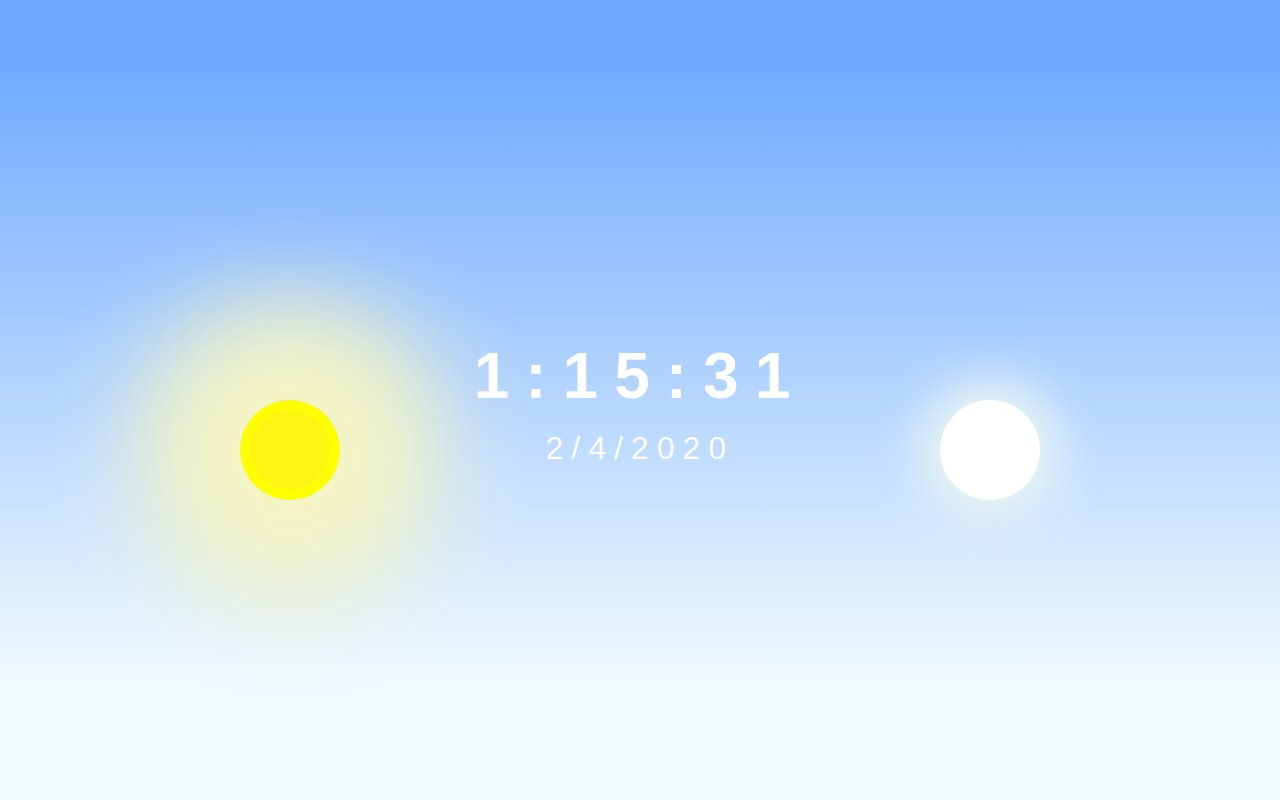
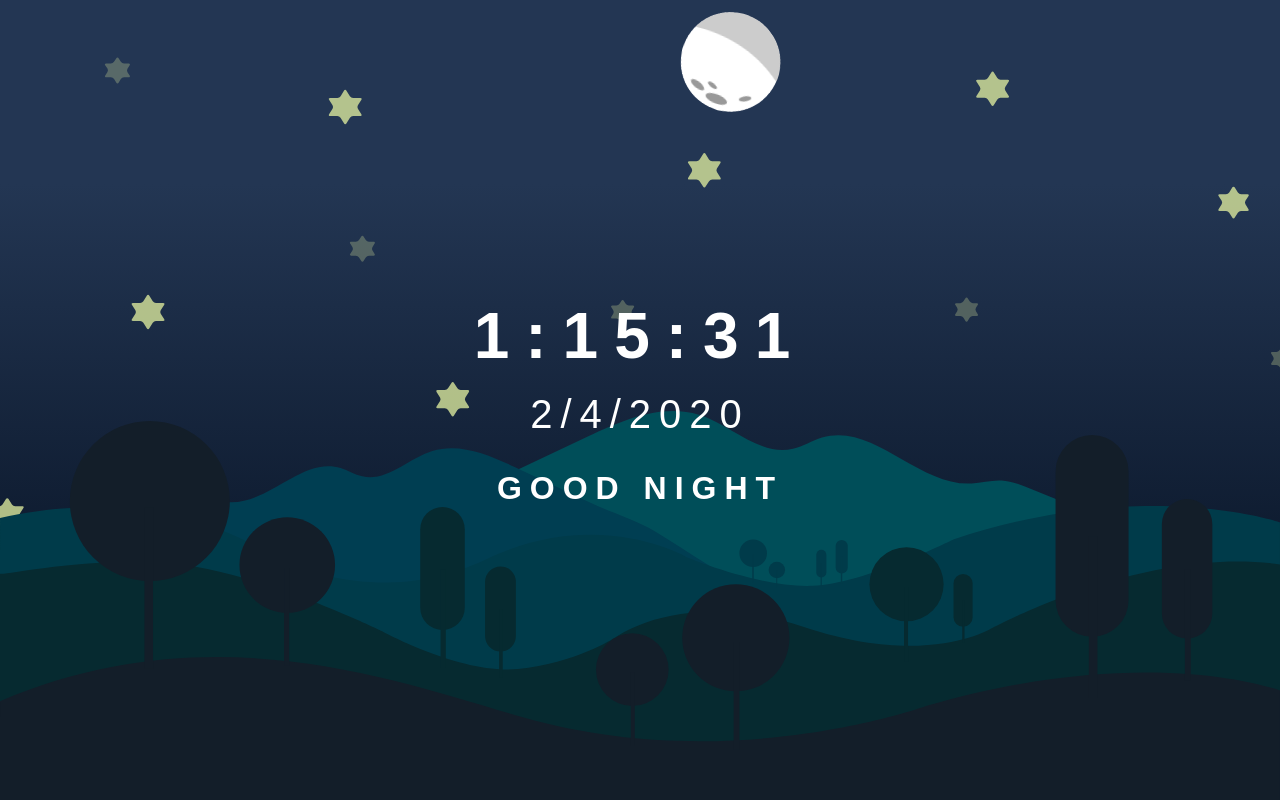
Before and after one commit to toannguyen0592/dynamic-background-changing-clock, a plain HTML site: page index.html in a window 1280 px wide. Drawn offline with nearby package versions, Linux system fonts and the light colour scheme.

Commit message:
Continue adding content to the page

```diff
--- a/index.html
+++ b/index.html
@@ -15,26 +15,20 @@
     </head>
 
     <body>
-        <div class="background">
+        <div id="background" class="background">
             <div class="star"></div>
-            <div class="cloud"></div>
+            <div id="cloud" class="cloud"></div>
             <div class="sunMoon" id="sunmoon">
                 <div class="sun"></div>
                 <div class="moon">
-                    <div class="crater"></div>
-                    <div class="crater"></div>
-                    <div class="crater"></div>
                 </div>
             </div>
-            <div class="time-date">
+            <div class="time-date" id="time-date">
                 <div id="time"></div>
                 <div id="date"></div>
                 <div id="greeting"></div>
             </div>
             <div id="ground">
-                <div id="bground"></div>
-                <div id="midground"></div>
-                <div id="foreground"></div>
             </div>
         </div>
 
--- a/main.js
+++ b/main.js
@@ -45,24 +45,40 @@ function showDate() {
 function setBgGreeting() {
     let today = new Date();
     let hour = today.getHours();
+    let cloud = document.getElementById('cloud');
 
-    if (hour >= 6 && hour <= 7) {
+    if (hour > 6 && hour < 18) {
+        cloud.style.backgroundImage = "url('assets/cloudfront.svg'), url('assets/sky.svg')";
+        ground.style.backgroundImage = "url('assets/foreground.svg'), url('assets/midground.svg'), url('assets/background.svg'), url('assets/mountain.svg')";
+    } else {
+        cloud.style.backgroundImage = "url('assets/stars.svg')";
+        document.getElementById('time-date').style.color = "#ffffff";
+        ground.style.backgroundImage = "url('assets/foreground-night.svg'), url('assets/midground-night.svg'), url('assets/background-night.svg'), url('assets/mountain-night.svg')";
+    }
+
+
+    if (hour >= 0 && hour < 6) {
+        // Late Night
+        background.style.background = "var(--nighttime)";
+        greeting.textContent = 'Good Night';
+    } else if (hour >= 6 && hour <= 7) {
+        // Sunrise
         background.style.background = "var(--sunrise)";
-
         greeting.textContent = 'Good Morning';
     } else if (hour > 7 && hour < 12) {
         // Morning
         background.style.background = "var(--daytime)";
         greeting.textContent = 'Good Morning';
-    } else if (hour > 12 && hour < 18) {
+    } else if (hour >= 12 && hour < 18) {
         // Afternoon
         background.style.background = "var(--daytime)";
         greeting.textContent = 'Good Afternoon';
-    } else if (hour >= 18 && hour <= 19) {
+    } else if (hour >= 18 && hour < 19) {
+        // Sunset
         background.style.background = "var(--sunset)";
-
         greeting.textContent = 'Good Evening';
-    } else {
+    } else if (hour >= 19 && hour <= 24) {
+        // Night
         background.style.background = "var(--nighttime)";
 
         greeting.textContent = 'Good Night';
@@ -73,8 +89,6 @@ function setBgGreeting() {
 function rotateSunMoon() {
     let today = new Date(),
         hr = today.getHours();
-    // hrDegree = ((hr / 12) * 360) + 90;
-    // sunMoon.style.transform = `rotate(${hrDegree}deg)`;
 
     switch (hr) {
         case 0:
--- a/style.sass
+++ b/style.sass
@@ -1,77 +1,98 @@
 // Variables
-$sunrise: linear-gradient(0deg, rgba(219, 152, 52, 1) 15%, rgba(175, 228, 255, 1) 93%);
-$daytime: linear-gradient(0deg, rgba(240, 250, 255, 1) 15%, rgba(110, 169, 255, 1) 93%);
-$sunset: linear-gradient(0deg, rgba(236, 213, 80, 1) 15%, rgba(255, 124, 110, 1) 93%);
+$sunrise: linear-gradient(0deg, rgba(219, 152, 52, 1) 15%, rgba(175, 228, 255, 1) 93%); $daytime: linear-gradient(0deg, rgba(240, 250, 255, 1) 15%, rgba(110, 169, 255, 1) 93%); $sunset: linear-gradient(0deg, rgba(236, 213, 80, 1) 15%, rgba(255, 124, 110, 1) 93%);;
 $nighttime: linear-gradient(0deg, rgba(6, 17, 34, 1) 15%, rgba(35, 54, 83, 1) 77%);
 
+// $groundDay: linear-gradient(0deg, rgba(55,170,79,1) 11%, rgba(150,255,71,1) 77%);
+// $groundNight: linear-gradient(0deg, rgba(3,15,3,1) 18%, rgba(25,91,97,1) 94%);
 
 
-\:root --sunrise: #{$sunrise};
---daytime: #{$daytime};
---sunset: #{$sunset};
---nighttime: #{$nighttime};
-// --ground-day: #{$groundDay};
-// --ground-night: #{$groundNight};
+\:root
+    --sunrise: #{$sunrise};
+    --daytime: #{$daytime};
+    --sunset: #{$sunset};
+    --nighttime: #{$nighttime};
+    // --ground-day: #{$groundDay};
+    // --ground-night: #{$groundNight};
 
 
-* margin: 0;
-padding: 0;
+*
+    margin: 0;
+    padding: 0;
+body
+    box-sizing: border-box;
+    font-family: Verdana, Geneva, Tahoma, sans-serif;
+.background
+    background: var(--daytime);
+    max-width: 100vw;
+    max-height: 100vh;
+    height: 100%;
+    width: 100%;
+    position: relative;
+    display: flex;
+    align-items: center;
+    justify-content: center;
+    overflow: hidden;
 
-body box-sizing: border-box;
-font-family: Verdana,
-Geneva,
-Tahoma,
-sans-serif;
+#ground
+    position: absolute;
+    z-index: 3;
+    height: 100vh;
+    width: 100vw;
+    background-image: url('assets/foreground.svg'), url('assets/midground.svg'), url('assets/background.svg'), url('assets/mountain.svg');
+    background-position: bottom, bottom, bottom, bottom center;
+    background-repeat: no-repeat;
 
-.background background: var(--daytime);
-max-width: 100%;
-max-height: 100%;
-height: 100vh;
-width: 100vw;
-position: relative;
-display: flex;
-align-items: center;
-justify-content: center;
-overflow: hidden;
+.cloud
+    background: url('assets/cloudfront.svg'), url('assets/sky.svg');
+    background-position: 0 50%;
+    background-repeat: repeat-x;
+    background-size: cover;
+    height: 100vh;
+    width: 100vw;
+    transition: 1s ease-in-out;
+    animation: animate 40s linear infinite;
 
-// #ground
-//     height: 100%;
-//     width: 100%;
+@keyframes animate
+    from
+        background-position: 0 50%;
+    to
+        background-position: 100% 50%;
 
-
-#bground background: url('assets/midground.svg');
-
-.sunMoon margin-top: 100px;
-border-radius: 50%;
-height: 800px;
-width: 800px;
-position: absolute;
-// top: 50%;
-// left: 50%;
-// transform: translate(-50%,-50%);
-display: flex;
-flex-direction: row;
-align-items: center;
-justify-content: space-between;
-.sun,
-.moon height: 100px;
-width: 100px;
-border-radius: 50%;
-.sun background-image: url('assets/sun.svg');
-box-shadow: 0px 0px 100px 100px rgba(245, 245, 196, 1);
-.moon background: #ffffff;
-box-shadow: 0px 0px 50px 20px rgba(233, 245, 243, 1);
-.time-date color: #ffffff;
-font-family: sans-serif;
-text-align: center;
-position: absolute;
-z-index: 1;
-#time font-size: 4rem;
-font-weight: 600;
-letter-spacing: 1rem;
-#date font-size: 2rem;
-font-weight: 500;
-letter-spacing: 0.5rem #greeting font-size: 2rem;
-font-weight: 600;
-letter-spacing: 0.5rem;
-text-transform: uppercase;
+.sunMoon
+    border-radius: 50%;
+    height: 800px;
+    width: 800px;
+    position: absolute;
+    z-index: 0;
+    display: flex;
+    flex-direction: row;
+    align-items: center;
+    justify-content: space-between;
+.sun,.moon
+    height: 100px;
+    width: 100px;
+    border-radius: 50%;
+.sun
+    background-image: url('assets/sun.svg');
+.moon
+    background-image: url('assets/moon.svg');
+.time-date
+    color: #444444;
+    font-family: sans-serif;
+    text-align: center;
+    position: absolute;
+    z-index: 4;
+#time
+    font-size: 4rem;
+    font-weight: 600;
+    letter-spacing: 1rem;
+#date
+    font-size: 2.5rem;
+    font-weight: 500;
+    letter-spacing: 0.5rem
+    margin-bottom: 20px;
+#greeting
+    font-size: 2rem;
+    font-weight: 600;
+    letter-spacing: 0.5rem;
+    text-transform: uppercase;
```
Also changed, not shown: assets/background-night.svg (added), assets/cloudfront.svg, assets/cloudnight.svg (added), assets/foreground-night.svg (added), assets/midground-night.svg (added), assets/moon.svg (added), assets/mountain-night.svg (added), assets/mountain.svg, assets/sky.svg (added), assets/stars.svg (added), style.css, 1 other file.
